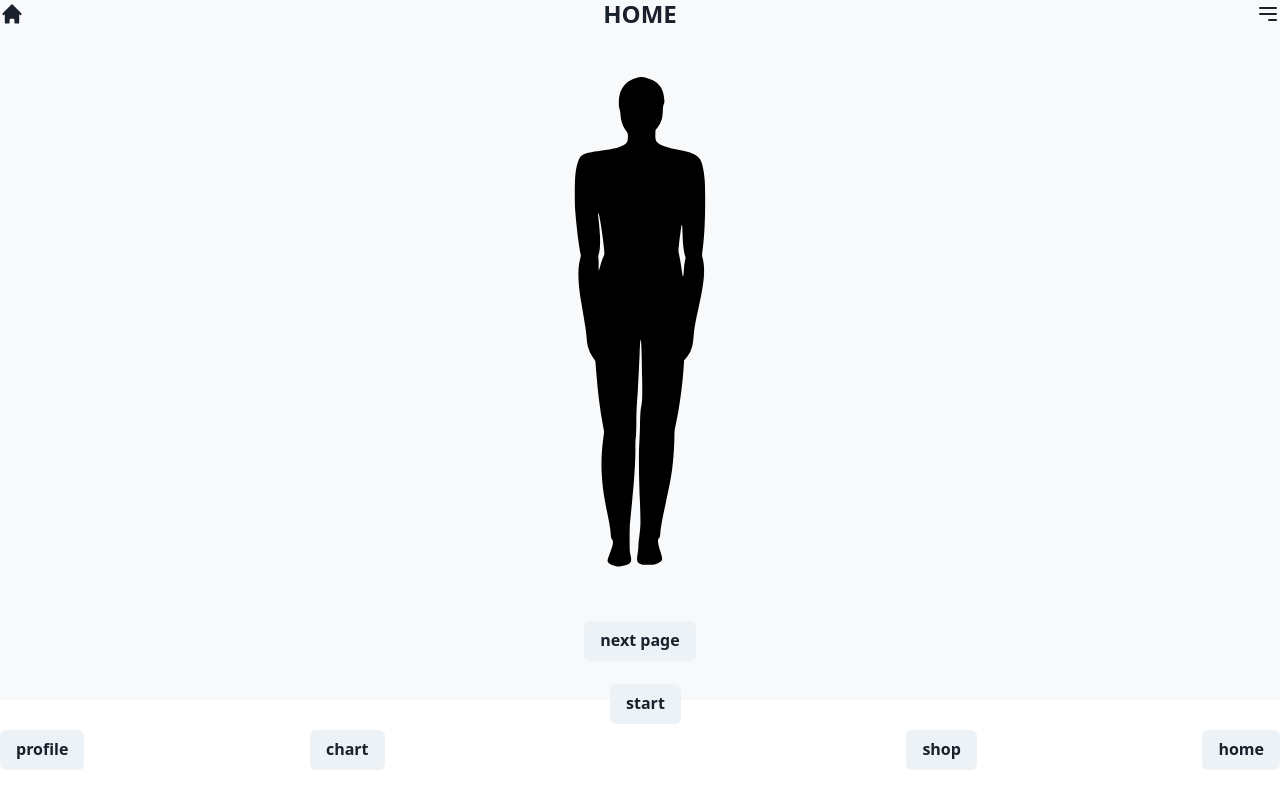
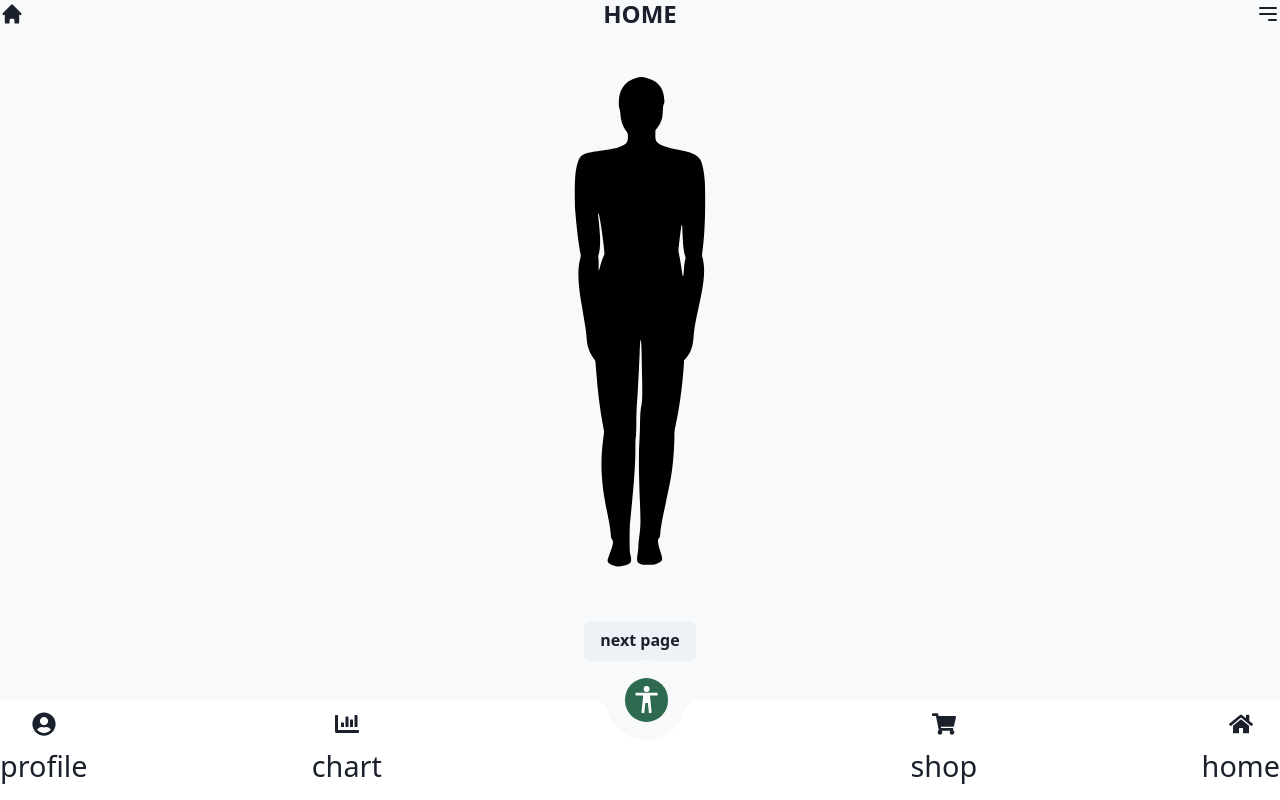
Before and after one commit to deaduchiha/asr-dade, a Next.js app: page / in a window 1280 px wide. Built offline with nearby package versions, Linux system fonts and the light colour scheme.

Commit message:
pref: add navigation and update styles

```diff
--- /dev/null
+++ b/src/components/elements/navigation/NavButton.tsx
@@ -0,0 +1,52 @@
+import { Box, Flex } from "@chakra-ui/react";
+import { IconType } from "react-icons";
+
+const NavButton = ({ icon }: { icon: IconType }) => {
+  return (
+    <Flex
+      className="test"
+      bg={"#f8f9fa"}
+      pos={"relative"}
+      top={"-50px"}
+      borderRadius={"100%"}
+      w={"80px"}
+      h={"80px"}
+      alignItems={"center"}
+      justifyContent={"center"}
+    >
+      <Box
+        pos={"absolute"}
+        left={"-13px"}
+        bottom={"25px"}
+        w={"15px"}
+        h={"15px"}
+        bg={"#fff"}
+        borderRadius={"0px 15px 0px 0px"}
+        boxShadow={"3px -4px 0 #f8f9fa"}
+      />
+
+      <Box
+        pos={"absolute"}
+        right={"-13px"}
+        bottom={"25px"}
+        w={"15px"}
+        h={"15px"}
+        bg={"#fff"}
+        borderRadius={"15px 0px 0 0px"}
+        boxShadow={"-3px -4px 0 #f8f9fa"}
+      />
+      <Box
+        bg={"#2d6a4f"}
+        p={2}
+        borderRadius={"100%"}
+        transition={"0.3s"}
+        // borderBottomLeftRadius={5}
+        _hover={{ borderBottomLeftRadius: 5 }}
+      >
+        <Box as={icon} fontSize={"1.7rem"} color={"#fff"} />
+      </Box>
+    </Flex>
+  );
+};
+
+export default NavButton;
--- /dev/null
+++ b/src/components/elements/navigation/NavigationCard.tsx
@@ -0,0 +1,30 @@
+import { INavigation } from "@/types/navigation";
+import { Box, Flex, Stack, Text } from "@chakra-ui/react";
+import NavButton from "./NavButton";
+
+const NavigationCard = ({ data }: { data: INavigation[] }) => {
+  return (
+    <>
+      {data.map((d: INavigation) => (
+        <Stack
+          key={d.id}
+          alignItems={"center"}
+          fontSize={{ base: "1rem", md: "1.8rem" }}
+        >
+          {d.id === 3 && <NavButton icon={d.icon} />}
+
+          <Box
+            display={d.id === 3 ? "none" : "inherit"}
+            as={d.icon}
+            fontSize={"1.5rem"}
+          />
+          <Text display={d.id === 3 ? "none" : "inherit"} as="span">
+            {d.title}
+          </Text>
+        </Stack>
+      ))}
+    </>
+  );
+};
+
+export default NavigationCard;
--- a/src/components/shared/navigation/Navigation.tsx
+++ b/src/components/shared/navigation/Navigation.tsx
@@ -1,6 +1,22 @@
-import { Button, Flex } from "@chakra-ui/react";
+import NavigationCard from "@/components/elements/navigation/NavigationCard";
+import { Flex } from "@chakra-ui/react";
+import {
+  FaUserCircle,
+  FaChartBar,
+  FaShoppingCart,
+  FaHome,
+} from "react-icons/fa";
+
+import { IoBodySharp } from "react-icons/io5";
 
 const Navigation = () => {
+  const data = [
+    { id: 1, title: "profile", icon: FaUserCircle },
+    { id: 2, title: "chart", icon: FaChartBar },
+    { id: 3, title: "", icon: IoBodySharp },
+    { id: 4, title: "shop", icon: FaShoppingCart },
+    { id: 5, title: "home", icon: FaHome },
+  ];
   return (
     <Flex
       pos={"absolute"}
@@ -13,15 +29,7 @@ const Navigation = () => {
       alignItems={"center"}
       justifyContent={"space-between"}
     >
-      {["profile", "chart", "start", "shop", "home"].map((d, index) =>
-        d !== "start" ? (
-          <Button key={index}>{d}</Button>
-        ) : (
-          <Button alignSelf={"flex-start"} key={d} top={-4} pos={"relative"}>
-            {d}
-          </Button>
-        )
-      )}
+      <NavigationCard data={data} />
     </Flex>
   );
 };
--- /dev/null
+++ b/src/types/navigation.ts
@@ -0,0 +1,7 @@
+import { IconType } from "react-icons";
+
+export interface INavigation {
+  id: number;
+  title: string;
+  icon: IconType;
+}
```
Also changed, not shown: 1 other file (tests, documents, lock files or other folders).
